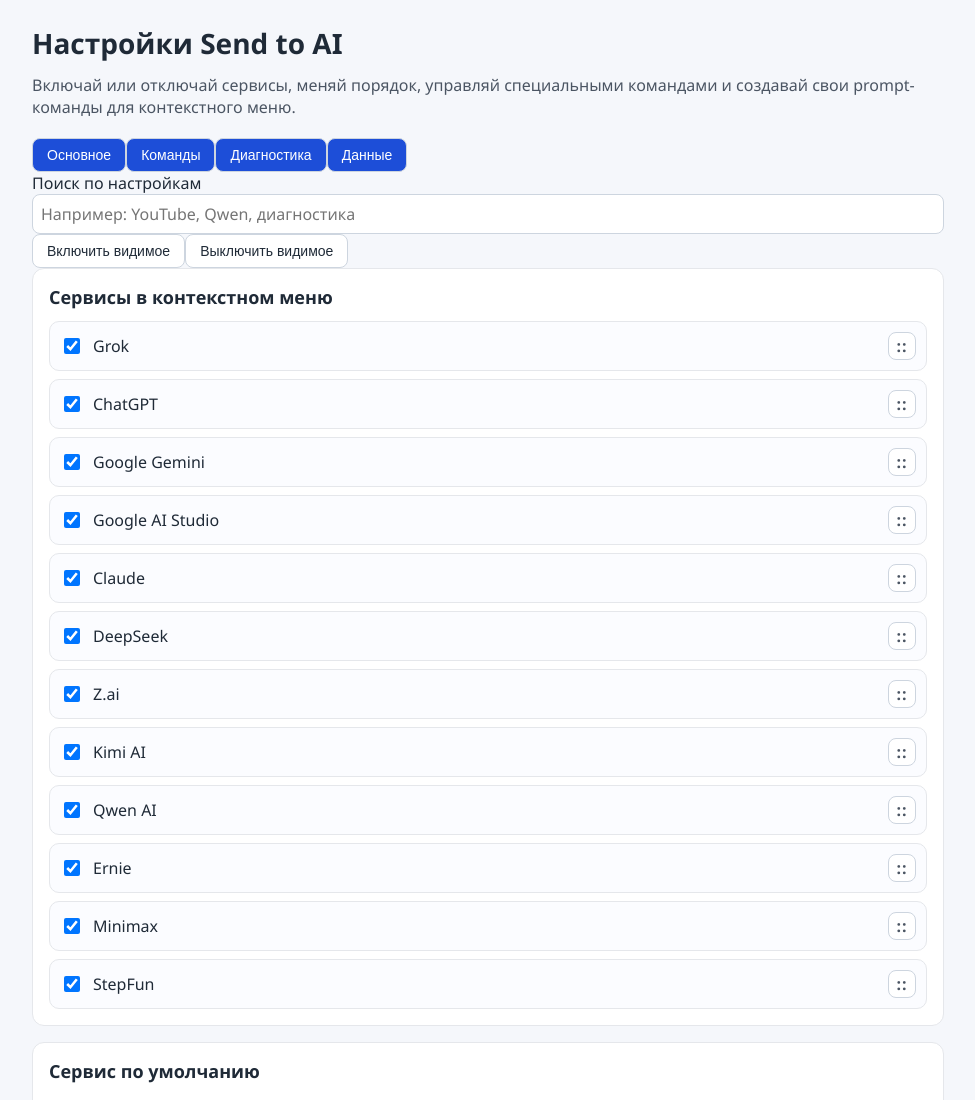
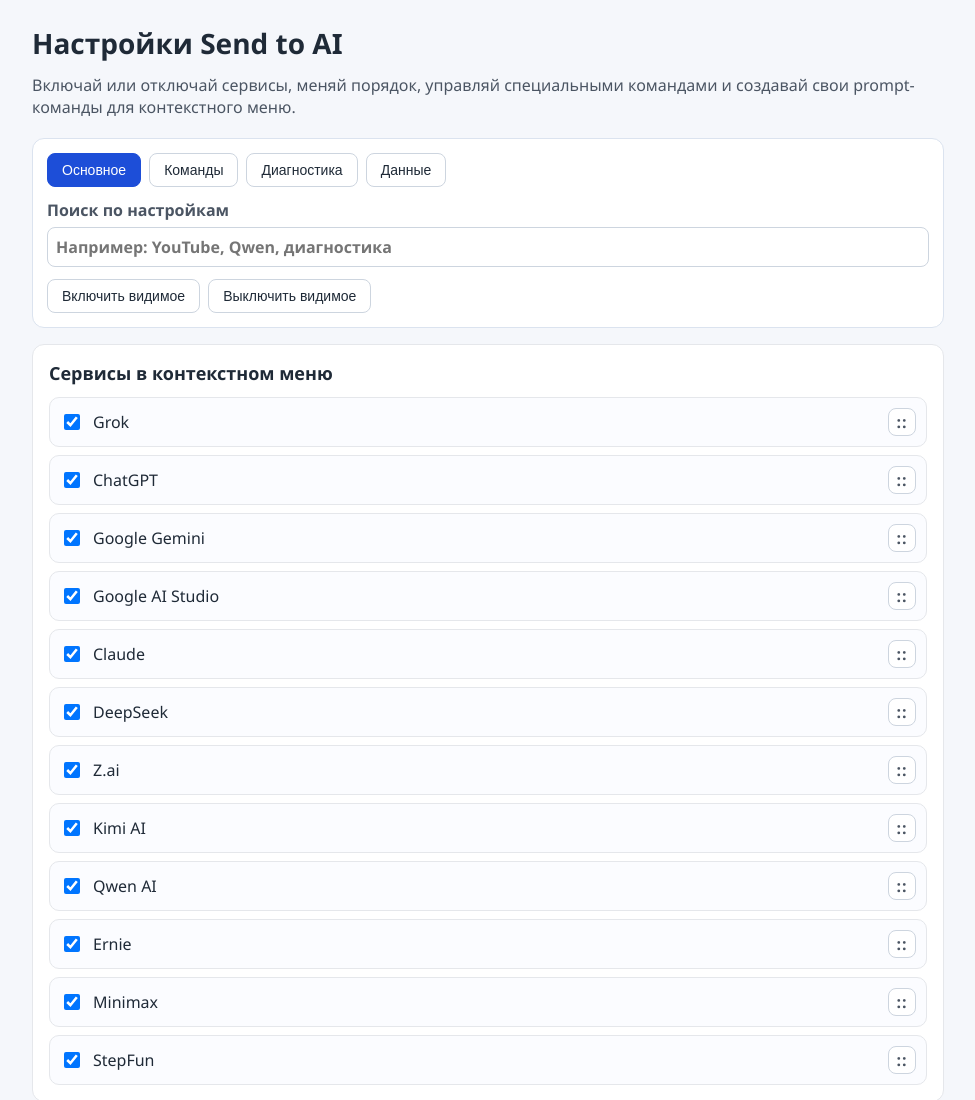
Before and after one commit to perejaslav/send-to-ai-extension, a website with bundled scripts: page options.html in a window 1280 px wide. Shown: the top 1100 px of the page, without its empty margins (152-1127 px from the left). Built offline with nearby package versions, Linux system fonts and the light colour scheme; some packages are replaced by stand-ins of ours.

Commit message:
Style tabbed options UI

```diff
--- a/options.css
+++ b/options.css
@@ -37,6 +37,61 @@ h3 {
 .lead {
   margin: 12px 0 20px;
   color: #4b5563;
+}
+
+.options-ui-toolbar {
+  display: grid;
+  grid-template-columns: 1fr;
+  gap: 12px;
+  padding: 14px;
+  margin: 0 0 16px;
+  border: 1px solid #dbe3ef;
+  border-radius: 12px;
+  background: #ffffff;
+}
+
+.options-tabs {
+  display: flex;
+  flex-wrap: wrap;
+  gap: 8px;
+}
+
+.options-tab {
+  background: #ffffff;
+  color: #1f2a37;
+  border-color: #cdd5df;
+}
+
+.options-tab.is-active {
+  background: #1d4ed8;
+  border-color: #1d4ed8;
+  color: #ffffff;
+}
+
+.options-search {
+  display: grid;
+  gap: 6px;
+  color: #4b5563;
+  font-weight: 600;
+}
+
+.options-search input {
+  max-width: none;
+}
+
+.options-bulk-actions {
+  display: flex;
+  flex-wrap: wrap;
+  gap: 8px;
+}
+
+.options-search-empty {
+  margin-bottom: 16px;
+}
+
+.panel.search-match {
+  border-color: #bfdbfe;
+  box-shadow: 0 0 0 2px rgba(29, 78, 216, 0.08);
 }
 
 .panel {
@@ -514,7 +569,9 @@ select {
     justify-content: flex-end;
   }
 
-  .actions {
+  .actions,
+  .options-bulk-actions,
+  .options-tabs {
     flex-wrap: wrap;
   }
 }
```
